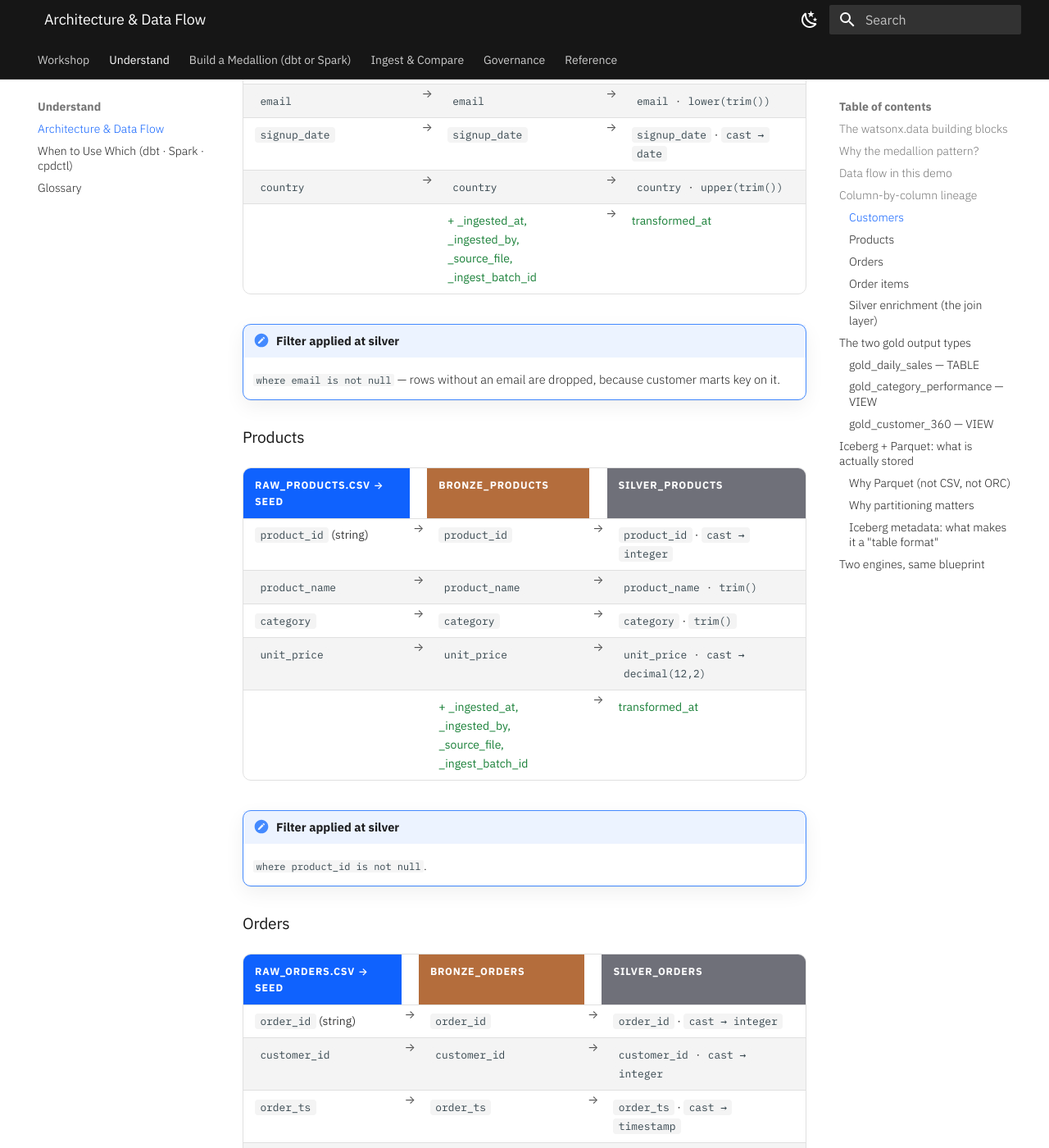
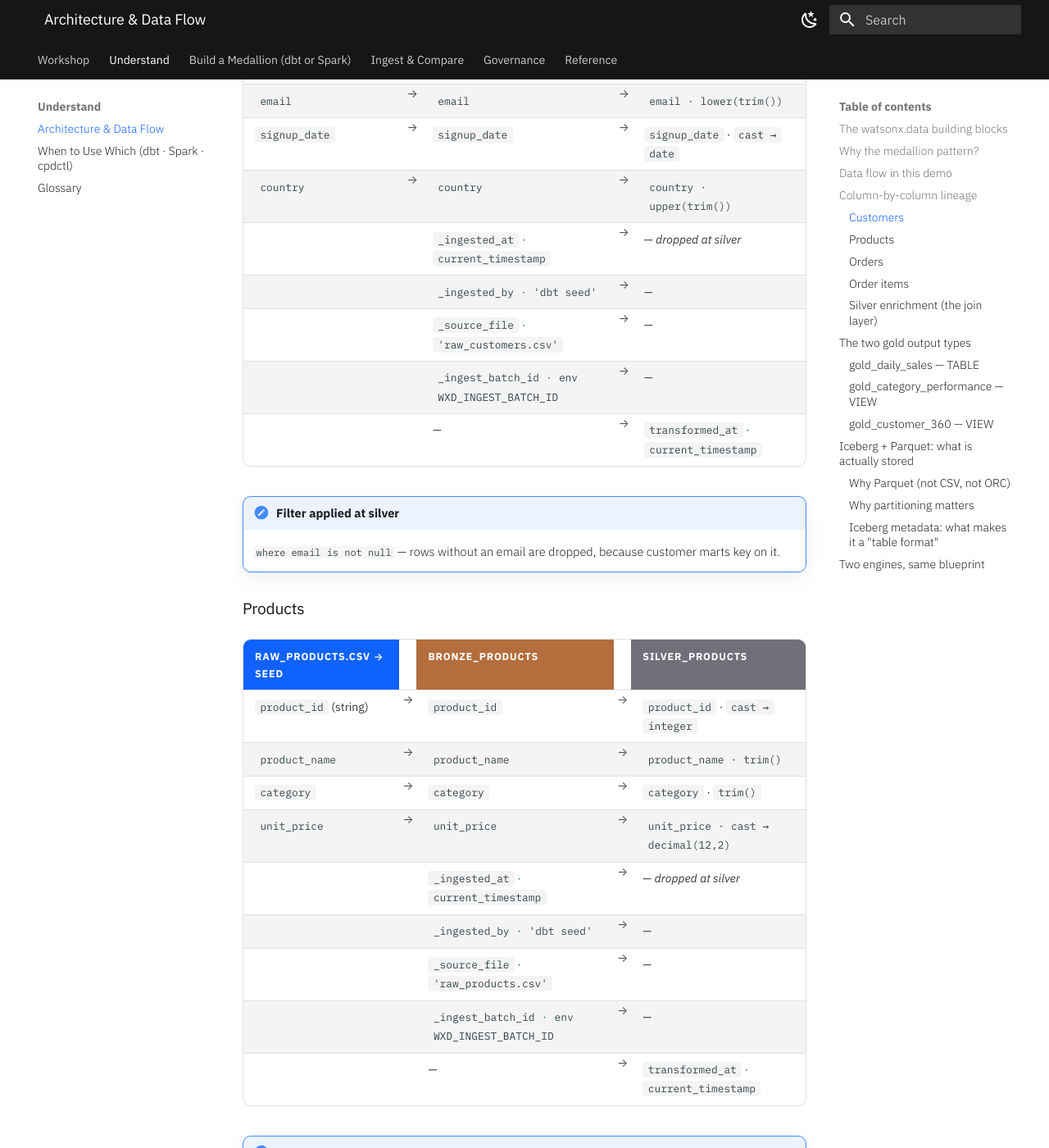
Before and after one commit to aseelert/ibmas-watsonxdata-dbt, an MkDocs documentation site: the page built from docs/lineage.md, in a window 1280 px wide and 1400 px high, scrolled down 5036 px. Shown: the whole window at 82% size. Built offline with MkDocs 1.6.1 and Material for MkDocs 9.7.7, drawn with Linux system fonts in a browser that asks for light colours; some of the changed text lies outside the part shown.

Commit message:
docs: break bronze metadata into individual lineage rows (no more "(×4)" summary)
Each lineage table (Customers, Products, Orders, Order items) now shows the four
bronze metadata columns as their own rows with their actual values
(_ingested_at=current_timestamp, _ingested_by='dbt seed', _source_file='raw_*.csv',
_ingest_batch_id=env WXD_INGEST_BATCH_ID), and shows they are dropped at silver while
transformed_at is added. Replaces the collapsed "+ ingest metadata (×4)" summary row.

Co-Authored-By: Claude Opus 4.8 <noreply@anthropic.com>

```diff
--- a/docs/lineage.md
+++ b/docs/lineage.md
@@ -203,7 +203,11 @@ pipeline itself.
     <tr><td><code>email</code></td><td class="arrow">→</td><td><code>email</code></td><td class="arrow">→</td><td><code>email</code> · <code>lower(trim())</code></td></tr>
     <tr><td><code>signup_date</code></td><td class="arrow">→</td><td><code>signup_date</code></td><td class="arrow">→</td><td><code>signup_date</code> · <code>cast → date</code></td></tr>
     <tr><td><code>country</code></td><td class="arrow">→</td><td><code>country</code></td><td class="arrow">→</td><td><code>country</code> · <code>upper(trim())</code></td></tr>
-    <tr><td></td><td class="arrow"></td><td class="new">+ _ingested_at, _ingested_by,<br>_source_file, _ingest_batch_id</td><td class="arrow">→</td><td class="new">transformed_at</td></tr>
+    <tr><td></td><td class="arrow"></td><td class="new"><code>_ingested_at</code> · <code>current_timestamp</code></td><td class="arrow">→</td><td>— <em>dropped at silver</em></td></tr>
+    <tr><td></td><td class="arrow"></td><td class="new"><code>_ingested_by</code> · <code>'dbt seed'</code></td><td class="arrow">→</td><td>—</td></tr>
+    <tr><td></td><td class="arrow"></td><td class="new"><code>_source_file</code> · <code>'raw_customers.csv'</code></td><td class="arrow">→</td><td>—</td></tr>
+    <tr><td></td><td class="arrow"></td><td class="new"><code>_ingest_batch_id</code> · <code>env WXD_INGEST_BATCH_ID</code></td><td class="arrow">→</td><td>—</td></tr>
+    <tr><td></td><td class="arrow"></td><td>—</td><td class="arrow">→</td><td class="new"><code>transformed_at</code> · <code>current_timestamp</code></td></tr>
   </tbody>
 </table>
 </div>
@@ -229,7 +233,11 @@ pipeline itself.
     <tr><td><code>product_name</code></td><td class="arrow">→</td><td><code>product_name</code></td><td class="arrow">→</td><td><code>product_name</code> · <code>trim()</code></td></tr>
     <tr><td><code>category</code></td><td class="arrow">→</td><td><code>category</code></td><td class="arrow">→</td><td><code>category</code> · <code>trim()</code></td></tr>
     <tr><td><code>unit_price</code></td><td class="arrow">→</td><td><code>unit_price</code></td><td class="arrow">→</td><td><code>unit_price</code> · <code>cast → decimal(12,2)</code></td></tr>
-    <tr><td></td><td class="arrow"></td><td class="new">+ _ingested_at, _ingested_by,<br>_source_file, _ingest_batch_id</td><td class="arrow">→</td><td class="new">transformed_at</td></tr>
+    <tr><td></td><td class="arrow"></td><td class="new"><code>_ingested_at</code> · <code>current_timestamp</code></td><td class="arrow">→</td><td>— <em>dropped at silver</em></td></tr>
+    <tr><td></td><td class="arrow"></td><td class="new"><code>_ingested_by</code> · <code>'dbt seed'</code></td><td class="arrow">→</td><td>—</td></tr>
+    <tr><td></td><td class="arrow"></td><td class="new"><code>_source_file</code> · <code>'raw_products.csv'</code></td><td class="arrow">→</td><td>—</td></tr>
+    <tr><td></td><td class="arrow"></td><td class="new"><code>_ingest_batch_id</code> · <code>env WXD_INGEST_BATCH_ID</code></td><td class="arrow">→</td><td>—</td></tr>
+    <tr><td></td><td class="arrow"></td><td>—</td><td class="arrow">→</td><td class="new"><code>transformed_at</code> · <code>current_timestamp</code></td></tr>
   </tbody>
 </table>
 </div>
@@ -257,7 +265,11 @@ pipeline itself.
     <tr><td><code>order_ts</code></td><td class="arrow">→</td><td>—</td><td class="arrow">→</td><td class="new">order_date · <code>cast(order_ts → date)</code></td></tr>
     <tr><td><code>status</code></td><td class="arrow">→</td><td><code>status</code></td><td class="arrow">→</td><td><code>status</code> · <code>lower(trim())</code></td></tr>
     <tr><td><code>payment_method</code></td><td class="arrow">→</td><td><code>payment_method</code></td><td class="arrow">→</td><td><code>payment_method</code> · <code>lower(trim())</code></td></tr>
-    <tr><td></td><td class="arrow"></td><td class="new">+ _ingested_at, _ingested_by,<br>_source_file, _ingest_batch_id</td><td class="arrow">→</td><td class="new">transformed_at</td></tr>
+    <tr><td></td><td class="arrow"></td><td class="new"><code>_ingested_at</code> · <code>current_timestamp</code></td><td class="arrow">→</td><td>— <em>dropped at silver</em></td></tr>
+    <tr><td></td><td class="arrow"></td><td class="new"><code>_ingested_by</code> · <code>'dbt seed'</code></td><td class="arrow">→</td><td>—</td></tr>
+    <tr><td></td><td class="arrow"></td><td class="new"><code>_source_file</code> · <code>'raw_orders.csv'</code></td><td class="arrow">→</td><td>—</td></tr>
+    <tr><td></td><td class="arrow"></td><td class="new"><code>_ingest_batch_id</code> · <code>env WXD_INGEST_BATCH_ID</code></td><td class="arrow">→</td><td>—</td></tr>
+    <tr><td></td><td class="arrow"></td><td>—</td><td class="arrow">→</td><td class="new"><code>transformed_at</code> · <code>current_timestamp</code></td></tr>
   </tbody>
 </table>
 </div>
@@ -284,7 +296,11 @@ pipeline itself.
     <tr><td><code>product_id</code></td><td class="arrow">→</td><td><code>product_id</code></td><td class="arrow">→</td><td><code>product_id</code> · <code>cast → integer</code></td></tr>
     <tr><td><code>quantity</code></td><td class="arrow">→</td><td><code>quantity</code></td><td class="arrow">→</td><td><code>quantity</code> · <code>cast → integer</code></td></tr>
     <tr><td><code>discount_pct</code></td><td class="arrow">→</td><td><code>discount_pct</code></td><td class="arrow">→</td><td><code>discount_pct</code> · <code>cast → decimal(5,2)</code></td></tr>
-    <tr><td></td><td class="arrow"></td><td class="new">+ _ingested_at, _ingested_by,<br>_source_file, _ingest_batch_id</td><td class="arrow">→</td><td class="new">transformed_at</td></tr>
+    <tr><td></td><td class="arrow"></td><td class="new"><code>_ingested_at</code> · <code>current_timestamp</code></td><td class="arrow">→</td><td>— <em>dropped at silver</em></td></tr>
+    <tr><td></td><td class="arrow"></td><td class="new"><code>_ingested_by</code> · <code>'dbt seed'</code></td><td class="arrow">→</td><td>—</td></tr>
+    <tr><td></td><td class="arrow"></td><td class="new"><code>_source_file</code> · <code>'raw_order_items.csv'</code></td><td class="arrow">→</td><td>—</td></tr>
+    <tr><td></td><td class="arrow"></td><td class="new"><code>_ingest_batch_id</code> · <code>env WXD_INGEST_BATCH_ID</code></td><td class="arrow">→</td><td>—</td></tr>
+    <tr><td></td><td class="arrow"></td><td>—</td><td class="arrow">→</td><td class="new"><code>transformed_at</code> · <code>current_timestamp</code></td></tr>
   </tbody>
 </table>
 </div>
```
